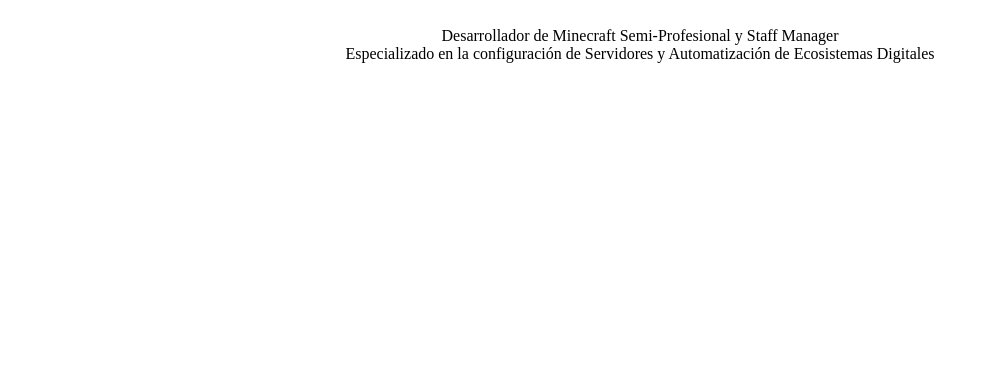
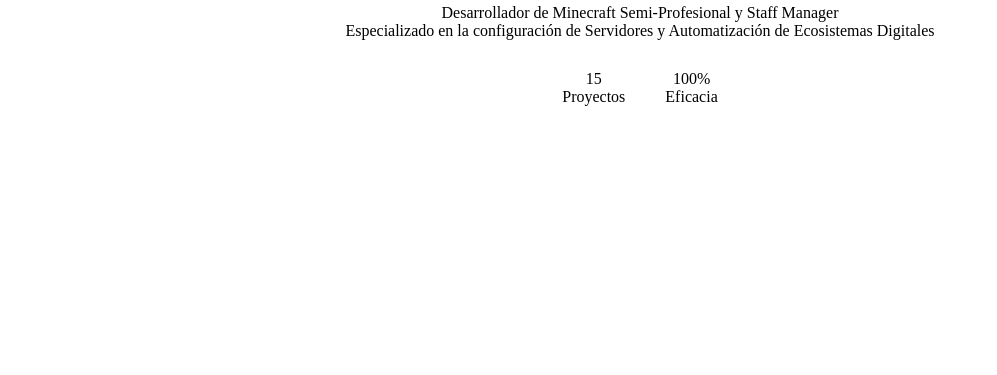
Before and after one commit to tomas1287847/portafolio-de-TomasAMByt, a plain HTML site: page index.html in a window 1280 px wide. Shown: the part 425-800 px from the top of the page, without its empty margins (0-997 px from the left). Drawn offline with Linux system fonts and the light colour scheme.

Commit message:
Update index.html

```diff
--- a/index.html
+++ b/index.html
@@ -23,6 +23,7 @@
             padding: 0;
             box-sizing: border-box;
             position: relative;
+            overflow: hidden; /* Esto evita que se asome lo de abajo */
         }
         h1 { margin-top: 0; }
     </style>
@@ -43,6 +44,15 @@
         <h1>TomasAMByt</h1>
         <p>Desarrollador de Minecraft Semi-Profesional y Staff Manager</p>
         <div class="subtitle" style="margin-bottom: 20px;">Especializado en la configuración de Servidores y Automatización de Ecosistemas Digitales</div>
+
+        <div style="display: flex; gap: 40px; margin-top: 10px;">
+            <div style="text-align: center;">
+                <div class="stat-value counter" data-target="15">0</div>
+                <div class="stat-desc">Proyectos</div>
+            </div>
+            <div style="text-align: center;">
+                <div class="stat-value"><span class="counter" data-target="100">0</span>%</div>
+                <div class="stat-desc">Eficacia</div>
             </div>
         </div>
     </header>
```
